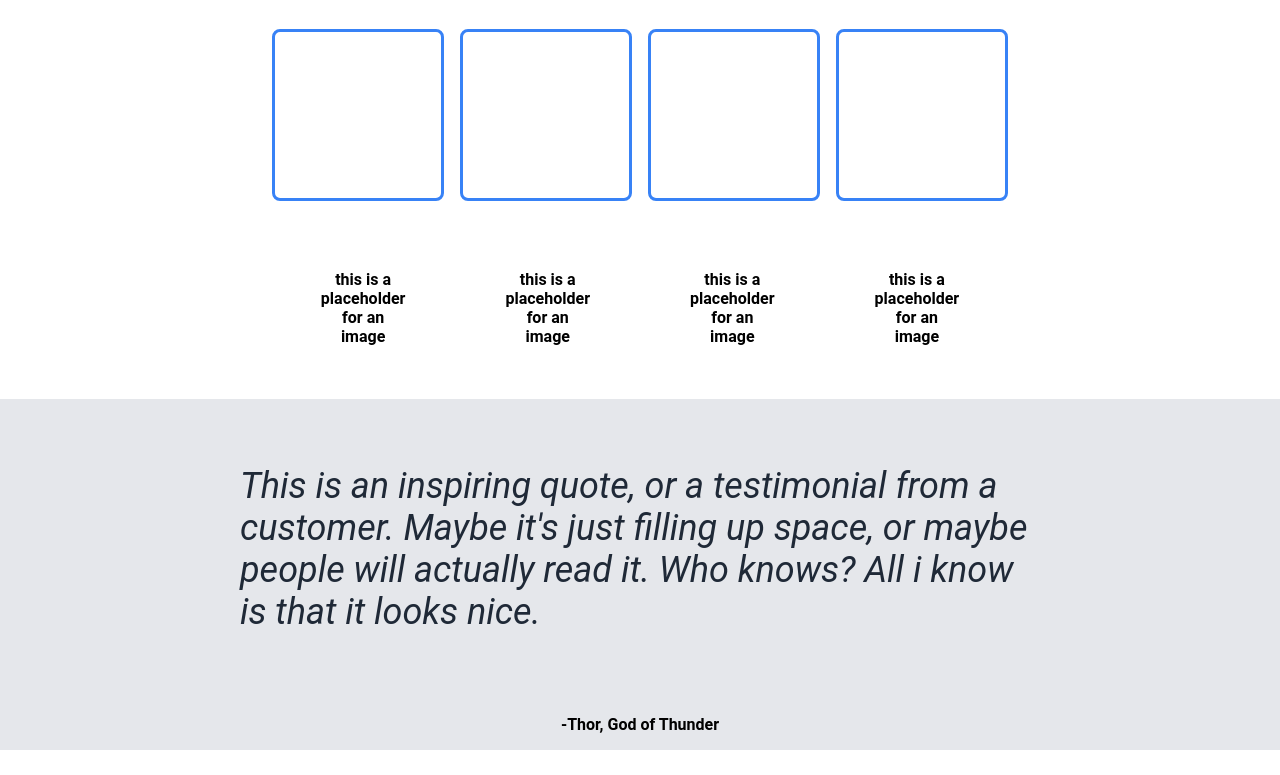
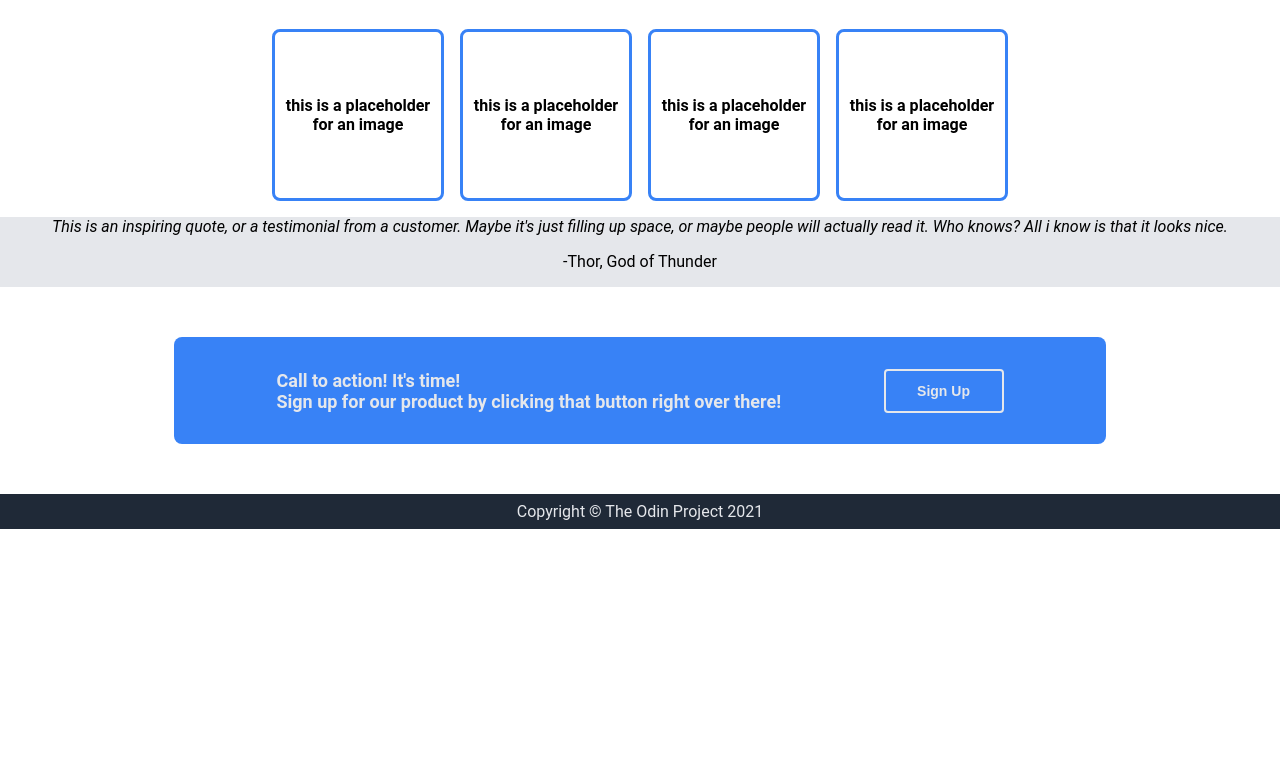
Before and after one commit to SwegCet/Landing-Page, a plain HTML site: page index.html in a window 1280 px wide. Shown: the part 405-1180 px from the top of the page. After the commit the page ends 934 px from the top, so only its background shows below. Drawn offline with Linux system fonts and the light colour scheme.

Commit message:
Fixed the issue with cards and quote sections

```diff
--- a/index.html
+++ b/index.html
@@ -16,7 +16,7 @@
                     <li><a href="#">header link two</a></li>
                     <li><a href="#">header link three</a></li>
                 </ul>
-            </div>
+        </div>
                 <div class="container-top">
                     <div class="heading">
                         This website is awesome
@@ -37,37 +37,38 @@
         </div>
         <div class="cards">
             <div class="card">
-
+                <div class="card-box">
+                </div>
+                <h4> this is a placeholder for an image </h4>
             </div>
             <div class="card">
-
+                <div class="card-box">
+                </div>
+                <h4> this is a placeholder for an image </h4>
             </div>
             <div class="card">
-
+                <div class="card-box">
+                </div>
+                <h4> this is a placeholder for an image </h4>
             </div>
             <div class="card">
-
+                <div class="card-box">
+                </div>
+                <h4> this is a placeholder for an image </h4>
             </div>
-        </div>
-        <div class="sub-text">
-            <h4> this is a placeholder for an image </h4>
-            <h4> this is a placeholder for an image </h4>
-            <h4> this is a placeholder for an image </h4>
-            <h4> this is a placeholder for an image </h4>
         </div>
     </div>
 
-    <div class="quote">
-        <div class="text">
+    <div class="quote-section">
+        <div class="quote">
             <em>
                 This is an inspiring quote, or a testimonial from a customer. Maybe it's just filling up space, or maybe people will actually read it. Who knows? All i know is that it looks nice.
             </em>
-        </div>
-        <div class="quoted-by">
-            -Thor, God of Thunder
+            <p>
+                -Thor, God of Thunder
+            </p>
         </div>
     </div>
-
 
 
     <div class="bottom">
```
